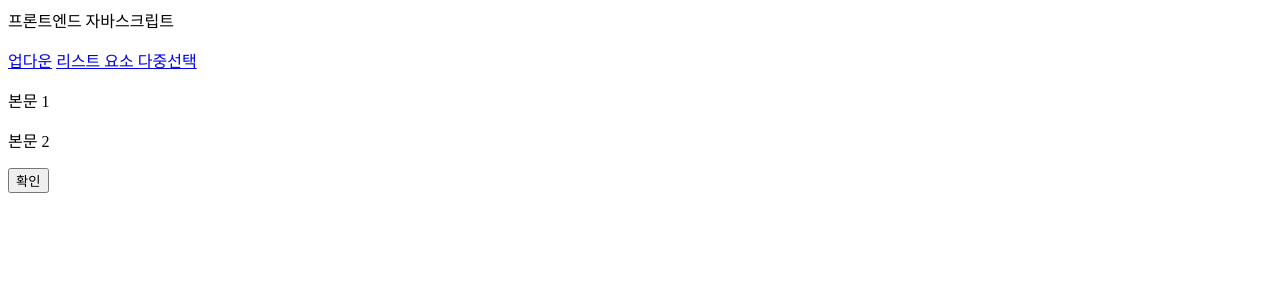
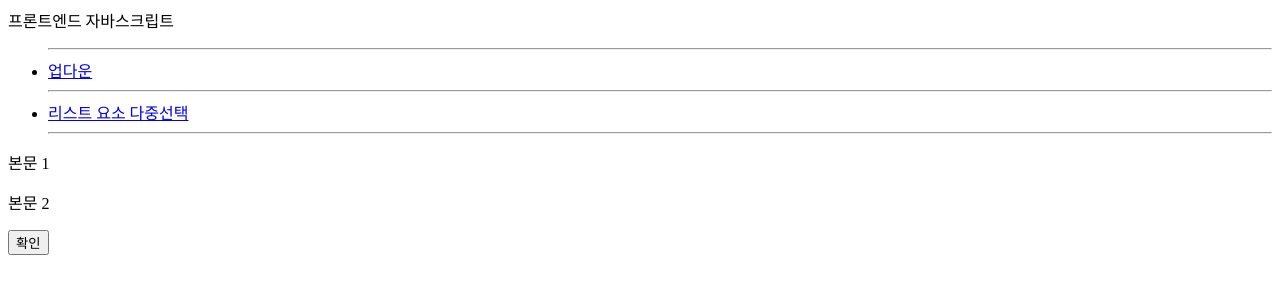
Before and after one commit to Operationbt/ja, a plain HTML site: page index.html in a window 1280 px wide. Drawn offline with Linux system fonts and the light colour scheme.

Commit message:
gitignore

```diff
--- a/index.html
+++ b/index.html
@@ -2,8 +2,15 @@
 <head>
     <meta charset="utf-8">
     <p>프론트엔드 자바스크립트</p>
-    <a href="number-guessing-game-start.html">업다운</a>
-    <a href="listSelect.html">리스트 요소 다중선택</a>
+    <ul>
+      <li>
+        <hr><a href="number-guessing-game-start.html">업다운</a><hr>
+      </li>
+      <li>
+        <a href="listSelect.html">리스트 요소 다중선택</a><hr>
+      </li>
+    </ul>
+
 
 </head>
 <body>
```
Also changed, not shown: README.md, 1 other file.
